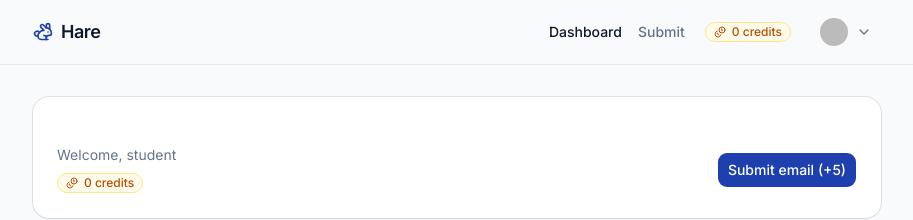
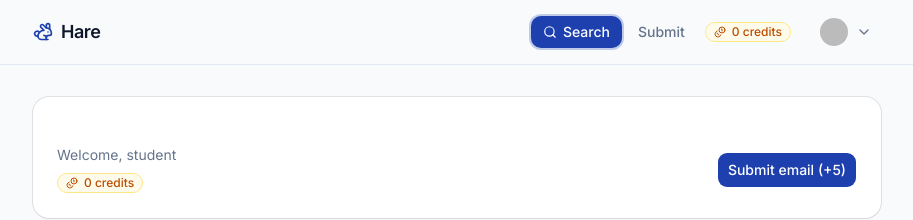
Before and after one commit to VishnuVardhanBR/hare, a Next.js app: page /dashboard in a window 1280 px wide. Shown: the top 220 px of the page, without its empty margins (183-1096 px from the left). Built offline with nearby package versions, Linux system fonts and the light colour scheme; no server answers; the database is empty; sample sign-in values are in the browser's storage.

Commit message:
Update nav search CTA and refine verification fallback messaging

```diff
--- a/src/components/CompanyEntries.tsx
+++ b/src/components/CompanyEntries.tsx
@@ -6,7 +6,6 @@ import { useMemo, useState } from "react";
 import { CheckCircle2Icon, FlagIcon } from "lucide-react";
 import { toast } from "sonner";
 
-import { CreditBadge } from "@/components/CreditBadge";
 import { Alert, AlertDescription } from "@/components/ui/alert";
 import { Badge } from "@/components/ui/badge";
 import { Button } from "@/components/ui/button";
@@ -164,21 +163,6 @@ export function CompanyEntries({ initialCredits, entries, isAdmin }: CompanyEntr
 
   return (
     <div className="space-y-5">
-      <Card>
-        <CardContent className="flex flex-col gap-3 pt-6 sm:flex-row sm:items-center sm:justify-between">
-          {isAdmin ? (
-            <Badge className="border-emerald-200 bg-emerald-50 text-emerald-700" variant="secondary">
-              Unlimited credits (admin)
-            </Badge>
-          ) : (
-            <CreditBadge credits={credits} />
-          )}
-          <Badge variant="secondary">
-            Unlocked {visibleCount}/{rowState.length}
-          </Badge>
-        </CardContent>
-      </Card>
-
       {!isAdmin && credits < 1 && rowState.some((entry) => !entry.unlocked) ? (
         <Alert variant="destructive">
           <AlertDescription>
--- a/src/components/MobileNav.tsx
+++ b/src/components/MobileNav.tsx
@@ -3,7 +3,7 @@
 import Link from "next/link";
 import { signOut } from "next-auth/react";
 import { usePathname } from "next/navigation";
-import { MenuIcon, RabbitIcon } from "lucide-react";
+import { MenuIcon, RabbitIcon, SearchIcon } from "lucide-react";
 
 import { SignInButton } from "@/components/AuthButtons";
 import { CreditBadge } from "@/components/CreditBadge";
@@ -31,7 +31,7 @@ type MobileNavProps = {
 };
 
 const BASE_LINKS = [
-  { href: "/dashboard", label: "Dashboard" },
+  { href: "/dashboard", label: "Search", icon: SearchIcon, accent: true },
   { href: "/submit", label: "Submit" }
 ] as const;
 
@@ -58,16 +58,21 @@ export function MobileNav({ user, creditBalance, isAdmin }: MobileNavProps) {
               <nav className="grid gap-1 p-4">
                 {BASE_LINKS.map((item) => {
                   const active = pathname === item.href || pathname.startsWith(`${item.href}/`);
+                  const Icon = item.icon;
 
                   return (
                     <SheetClose asChild key={item.href}>
                       <Link
                         className={cn(
                           "rounded-md px-3 py-2 text-sm font-medium text-muted-foreground hover:bg-muted hover:text-foreground",
-                          active && "bg-muted text-foreground"
+                          item.accent &&
+                            "inline-flex items-center gap-2 bg-primary text-primary-foreground hover:bg-primary/90 hover:text-primary-foreground",
+                          active && !item.accent && "bg-muted text-foreground",
+                          active && item.accent && "ring-2 ring-primary/30"
                         )}
                         href={item.href}
                       >
+                        {Icon ? <Icon className="size-4" /> : null}
                         {item.label}
                       </Link>
                     </SheetClose>
--- a/src/components/Navbar.tsx
+++ b/src/components/Navbar.tsx
@@ -3,7 +3,7 @@
 import Link from "next/link";
 import { signOut } from "next-auth/react";
 import { usePathname } from "next/navigation";
-import { ChevronDownIcon, RabbitIcon } from "lucide-react";
+import { ChevronDownIcon, RabbitIcon, SearchIcon } from "lucide-react";
 
 import { SignInButton } from "@/components/AuthButtons";
 import { CreditBadge } from "@/components/CreditBadge";
@@ -30,7 +30,7 @@ type NavbarProps = {
 };
 
 const BASE_LINKS = [
-  { href: "/dashboard", label: "Dashboard" },
+  { href: "/dashboard", label: "Search", icon: SearchIcon, accent: true },
   { href: "/submit", label: "Submit" }
 ] as const;
 
@@ -65,16 +65,21 @@ export function Navbar({ user, creditBalance, isAdmin }: NavbarProps) {
             <nav className="flex items-center gap-4">
               {BASE_LINKS.map((item) => {
                 const active = pathname === item.href || pathname.startsWith(`${item.href}/`);
+                const Icon = item.icon;
 
                 return (
                   <Link
                     className={cn(
                       "text-sm font-medium text-muted-foreground transition-colors hover:text-foreground",
-                      active && "text-foreground"
+                      item.accent &&
+                        "inline-flex items-center gap-1.5 rounded-md bg-primary px-3 py-1.5 text-primary-foreground hover:bg-primary/90 hover:text-primary-foreground",
+                      active && !item.accent && "text-foreground",
+                      active && item.accent && "ring-2 ring-primary/25"
                     )}
                     href={item.href}
                     key={item.href}
                   >
+                    {Icon ? <Icon className="size-3.5" /> : null}
                     {item.label}
                   </Link>
                 );
@@ -102,7 +107,7 @@ export function Navbar({ user, creditBalance, isAdmin }: NavbarProps) {
                 </DropdownMenuLabel>
                 <DropdownMenuSeparator />
                 <DropdownMenuItem asChild>
-                  <Link href="/dashboard">Dashboard</Link>
+                  <Link href="/dashboard">Search</Link>
                 </DropdownMenuItem>
                 <DropdownMenuItem asChild>
                   <Link href="/submit">Submit</Link>
--- a/src/lib/emailVerification.ts
+++ b/src/lib/emailVerification.ts
@@ -36,6 +36,16 @@ function readPositiveIntEnv(name: string, fallback: number): number {
   return parsed;
 }
 
+function readBooleanEnv(name: string, fallback: boolean): boolean {
+  const raw = process.env[name];
+  if (!raw) return fallback;
+
+  const normalized = raw.trim().toLowerCase();
+  if (["1", "true", "yes", "y", "on"].includes(normalized)) return true;
+  if (["0", "false", "no", "n", "off"].includes(normalized)) return false;
+  return fallback;
+}
+
 const smtpNextAllowedByDomain = new Map<string, number>();
 const smtpQueueByDomain = new Map<string, Promise<void>>();
 const DNS_CACHE_TTL_MS = readPositiveIntEnv("EMAIL_DNS_CACHE_TTL_MS", 10 * 60 * 1000);
@@ -43,6 +53,7 @@ const DNS_NEGATIVE_CACHE_TTL_MS = readPositiveIntEnv("EMAIL_DNS_NEGATIVE_CACHE_T
 const SMTP_MIN_INTERVAL_MS = readPositiveIntEnv("SMTP_MIN_INTERVAL_MS", 5000);
 const SMTP_CONNECT_TIMEOUT_MS = readPositiveIntEnv("SMTP_CONNECT_TIMEOUT_MS", 4500);
 const SMTP_MAX_MX_HOSTS = readPositiveIntEnv("SMTP_MAX_MX_HOSTS", 3);
+const SMTP_CHECK_ENABLED = readBooleanEnv("SMTP_CHECK_ENABLED", process.env.VERCEL !== "1");
 
 type MailHostLookup =
   | {
@@ -399,6 +410,14 @@ export async function verifyRecruiterEmail({
     };
   }
 
+  if (!SMTP_CHECK_ENABLED) {
+    return {
+      status: "verified",
+      note: "Domain verified, mailbox unconfirmed.",
+      lastVerifiedAt: new Date()
+    };
+  }
+
   const smtpResult = await runWithDomainRateLimit(emailDomain, async () =>
     verifyMailboxAcrossHosts(mailHosts.hosts, normalizedEmail)
   );
@@ -426,7 +445,7 @@ export async function verifyRecruiterEmail({
     default:
       return {
         status: "verified",
-        note: "Domain verified, mailbox unconfirmed (SMTP unreachable from server).",
+        note: "Domain verified, mailbox unconfirmed.",
         lastVerifiedAt: new Date()
       };
   }
```
